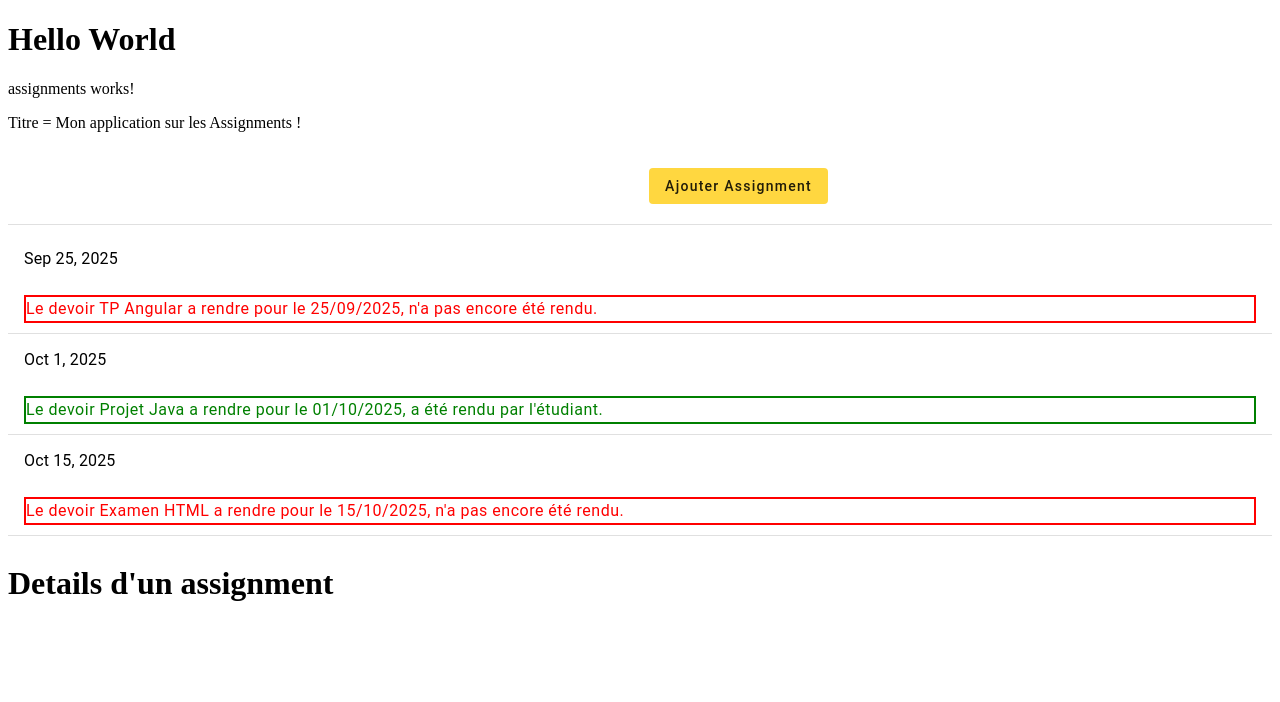
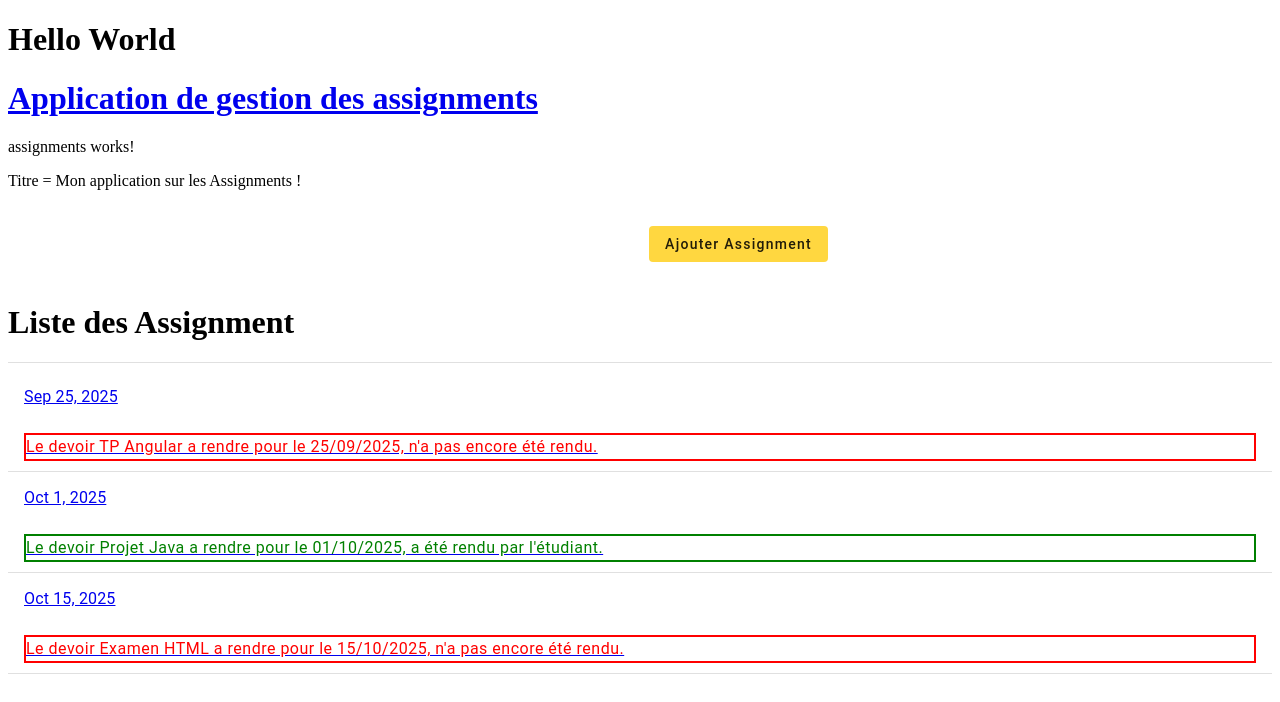
Before and after one commit to JJ-vle/angular-assignment-app, an Angular app: page /home in a window 1280 px wide. Before the commit this address led to /. Shown: the top 702 px of the page. Built offline with nearby package versions, Linux system fonts and the light colour scheme.

Commit message:
routeur debut

```diff
--- a/src/app/app.html
+++ b/src/app/app.html
@@ -83,6 +83,15 @@
 <mat-divider></mat-divider>
 -->
 
+<h1>
+  <nav>
+    <a routerLink="/home">{{titre}}</a>
+  </nav>
+</h1>
+<router-outlet></router-outlet>
+
+<!--
 <app-assignments></app-assignments>
+-->
 
-<router-outlet />
+<router-outlet/>
--- a/src/app/app.routes.ts
+++ b/src/app/app.routes.ts
@@ -1,3 +1,16 @@
 import { Routes } from '@angular/router';
+import { Assignments } from './assignments/assignments';
+import { AddAssignment } from './assignments/add-assignment/add-assignment';
+import { AssignmentDetail } from './assignments/assignment-detail/assignment-detail';
+//import { EditAssignmentComponent } from './assignments/edit-assignment/edit-assignment';
 
-export const routes: Routes = [];
+export const routes: Routes = [
+    // home page qui sera affiché avec l'url http://localhost:4200
+    // ou htpp://localhost:4200
+    // elle va être redirigée vers la page /home
+    { path: '', redirectTo: '/home', pathMatch: 'full'},
+    // page home qui sera affichée avec l'url http://localhost:4200/home
+    { path: 'home', component: Assignments},
+    { path: 'add', component: AddAssignment},
+    { path: 'assignment/:id', component: AssignmentDetail}
+];
--- a/src/app/app.ts
+++ b/src/app/app.ts
@@ -1,5 +1,5 @@
-import { Component, signal } from '@angular/core';
-import { RouterOutlet } from '@angular/router';
+import { Component, OnInit, signal } from '@angular/core';
+import { RouterOutlet, RouterLink } from '@angular/router';
 import { MatButtonModule } from '@angular/material/button';
 import { MatIconModule } from '@angular/material/icon';
 import { MatDividerModule } from '@angular/material/divider';
@@ -7,14 +7,24 @@ import { Assignments } from './assignments/assignments'
 
 @Component({
   selector: 'app-root',
-  imports: [RouterOutlet, MatButtonModule, MatIconModule, MatDividerModule,
-            Assignments
+  imports: [RouterOutlet, RouterLink,
+            MatButtonModule, MatIconModule, MatDividerModule,
+            //Assignments
   ],
   templateUrl: './app.html',
   styleUrl: './app.css'
 })
 
-export class App {
+export class App implements OnInit {
   protected readonly title = signal('assignment-app');
+  titre = "Application de gestion des assignments";
   prof:string = "Michel Buffa";
+
+  ngOnInit(): void{
+
+  }
 }
+
+
+// diapo 167
+// https://docs.google.com/presentation/d/1Z6-lyeMALH-pLg1pMFXzfJ8ZGz6TL3dYytved0445jc/edit?slide=id.ga2aa790270_0_505#slide=id.ga2aa790270_0_505
--- a/src/app/assignments/add-assignment/add-assignment.ts
+++ b/src/app/assignments/add-assignment/add-assignment.ts
@@ -6,6 +6,7 @@ import { MatDatepickerModule } from '@angular/material/datepicker';
 import { MatDividerModule } from '@angular/material/divider';
 import { FormsModule } from '@angular/forms';
 import { Assignment } from '../assignment.model';
+import { AssignmentsService } from '../../shared/assignments.service';
 
 @Component({
   selector: 'app-add-assignment',
@@ -17,21 +18,28 @@ import { Assignment } from '../assignment.model';
 })
 
 export class AddAssignment {
-  @Output() newAssignment = new EventEmitter<Assignment>();
+  //@Output() newAssignment = new EventEmitter<Assignment>();
 
   nomAssignment:string = "";
   dateRendu!:Date;
+
+  constructor(private assignmentsService: AssignmentsService) { }
 
   onAjouterAssignment(){
     console.log("Ajout NOM = " + this.nomAssignment + " date = " + this.dateRendu);
 
     const newAssignment: Assignment = new Assignment();
+    newAssignment.id = Math.floor(Math.random() * 10000);
     newAssignment.nom = this.nomAssignment;
     newAssignment.dateDeRendu = this.dateRendu;
     newAssignment.rendu = false;
 
-    this.newAssignment.emit(newAssignment);
+    //this.newAssignment.emit(newAssignment);
     //this.assignments.push(newAssignment);
+    this.assignmentsService.addAssignment(newAssignment)
+      .subscribe(message => {
+        console.log(message);
+      })
   }
 
 }
--- a/src/app/assignments/assignment-detail/assignment-detail.ts
+++ b/src/app/assignments/assignment-detail/assignment-detail.ts
@@ -37,6 +37,3 @@ export class AssignmentDetail implements OnInit {
   }
 
 }
-
-// diapo 149
-// https://docs.google.com/presentation/d/1Z6-lyeMALH-pLg1pMFXzfJ8ZGz6TL3dYytved0445jc/edit?slide=id.ga2aa790270_0_505#slide=id.ga2aa790270_0_505
--- a/src/app/assignments/assignment.model.ts
+++ b/src/app/assignments/assignment.model.ts
@@ -1,4 +1,5 @@
 export class Assignment {
+    id!:number;
     nom!:string;
     dateDeRendu!:Date;
     rendu!:boolean;
--- a/src/app/assignments/assignments.html
+++ b/src/app/assignments/assignments.html
@@ -26,6 +26,9 @@
 </form>
 -->
 
+
+
+<!--
 @if(formVisible){
     <app-add-assignment (newAssignment)="onNouvelAssignment($event)"></app-add-assignment>
 } @else {
@@ -66,4 +69,56 @@
     <h1>Details d'un assignment</h1>
     <app-assignment-detail [assignmentTransmis]="assignmentSelectionne"></app-assignment-detail>
 
+-->
+
+
+<!--
+<div class="container">
+    <button mat-flat-button color="accent" class=""ajout-btn
+    (click)="onAddAssignmentBtnClick()">
+    Ajouter Assignment
+    </button>
+</div>
+-->
+
+<div class="container">
+    <div class="ajout-btn">
+        <a routerLink="/add">
+            <button mat-flat-button color="accent">
+                Ajouter Assignment
+            </button>
+        </a>
+    </div>
+</div>
+
+
+<h1>Liste des Assignment</h1>
+
+<mat-divider></mat-divider>
+
+<mat-list>
+@for(assignment of assignments; track assignment.nom) {
+<nav>
+    <a routerLink="/assignment/{{assignment.id}}">
+    <h3 mat-subheader>{{assignment.dateDeRendu | date}}</h3>
+
+    <mat-list-item (click)="assignmentClique(assignment)">
+        @if(assignment.rendu){
+            <p appRendu>
+                Le devoir {{assignment.nom}} a rendre pour le {{assignment.dateDeRendu | date: 'dd/MM/yyyy'}},
+                a été rendu par l'étudiant.
+            </p>
+        }
+        @else {
+            <p appNonRendu>
+                Le devoir {{assignment.nom}} a rendre pour le {{assignment.dateDeRendu | date: 'dd/MM/yyyy'}},
+                n'a pas encore été rendu.
+            </p>
+        }
+        </mat-list-item>
+
+        <mat-divider></mat-divider>
+    </a>
+</nav>
 }
+</mat-list>
--- a/src/app/assignments/assignments.ts
+++ b/src/app/assignments/assignments.ts
@@ -14,13 +14,15 @@ import { Assignment } from './assignment.model';
 import { AssignmentDetail } from "./assignment-detail/assignment-detail";
 import { AddAssignment } from "./add-assignment/add-assignment";
 import { AssignmentsService } from "../shared/assignments.service";
+import { RouterLink } from '@angular/router';
 
 
 @Component({
   selector: 'app-assignments',
   imports: [DatePipe, MatDividerModule, Rendu, NonRendu, MatButtonModule,
     FormsModule, MatInputModule, MatDatepickerModule, MatNativeDateModule,
-    MatFormFieldModule, MatListModule, AssignmentDetail, AddAssignment],
+    MatFormFieldModule, MatListModule, AssignmentDetail, AddAssignment,
+    RouterLink],
   templateUrl: './assignments.html',
   styleUrl: './assignments.css',
 })
@@ -63,6 +65,7 @@ export class Assignments implements OnInit {
     this.assignmentSelectionne = assignment;
   }
 
+  /*
   onAddAssignmentBtnClick(){
     this.formVisible = true;
   }
@@ -74,6 +77,7 @@ export class Assignments implements OnInit {
 
       this.formVisible = false;
   }
+  */
 
   onSubmit(){
     //console.log(this.nomDevoir);
--- a/src/app/shared/assignments.service.ts
+++ b/src/app/shared/assignments.service.ts
@@ -11,16 +11,19 @@ import { LoggingService } from './logging';
 export class AssignmentsService {
 
   assignments:Assignment[] = [{
+    id:1,
     nom: 'TP Angular',
     dateDeRendu: new Date('2025-09-25'),
     rendu: false
   },
   {
+    id:2,
     nom: 'Projet Java',
     dateDeRendu: new Date('2025-10-01'),
     rendu: true
   },
   {
+    id:3,
     nom: 'Examen HTML',
     dateDeRendu: new Date('2025-10-15'),
     rendu: false
@@ -39,6 +42,11 @@ export class AssignmentsService {
     return of("Assignment service: assignment modifié !");
   }
 
+  addAssignment(assignment: Assignment): Observable<string> {
+    this.assignments.push(assignment);
+    return of("Assignment added successfully");
+  }
+
   deleteAssignment(assignment:Assignment):Observable<string> {
     let pos = this.assignments.indexOf(assignment);
     this.assignments.splice(pos,1);
```
